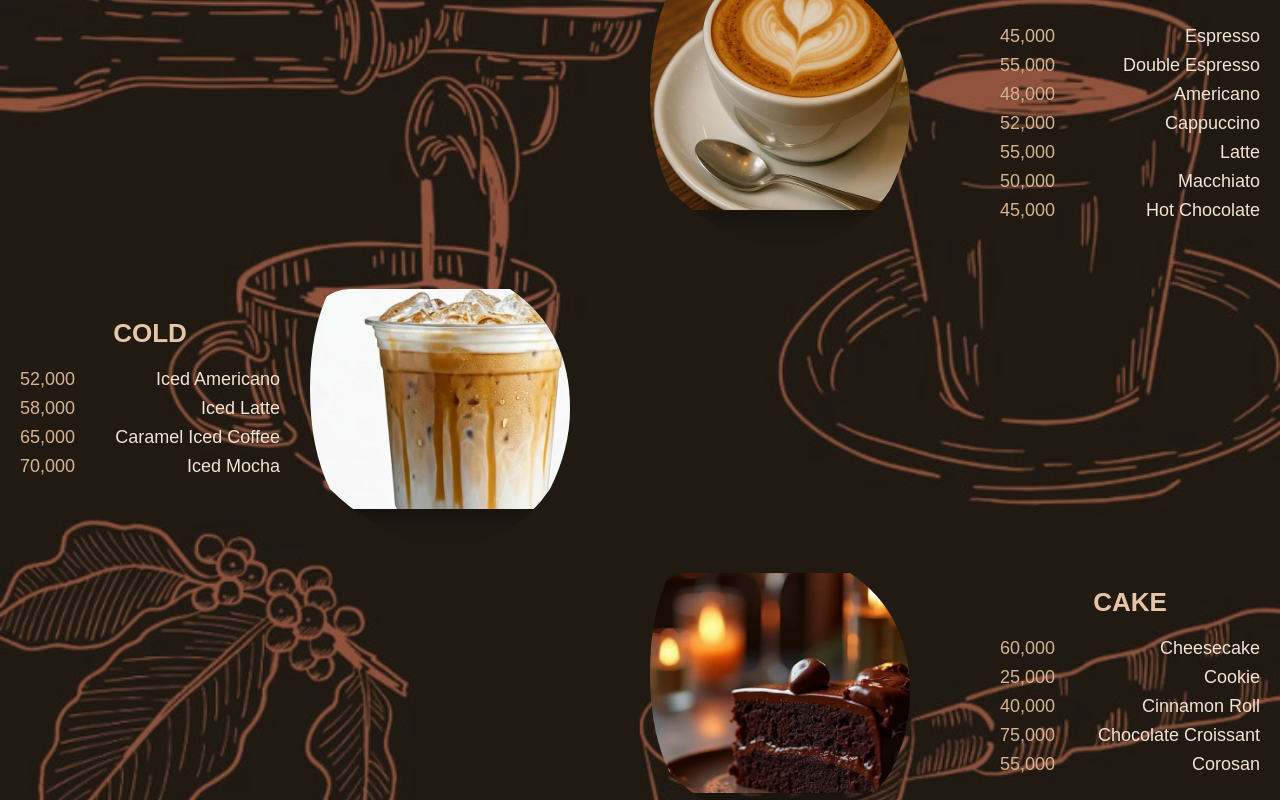
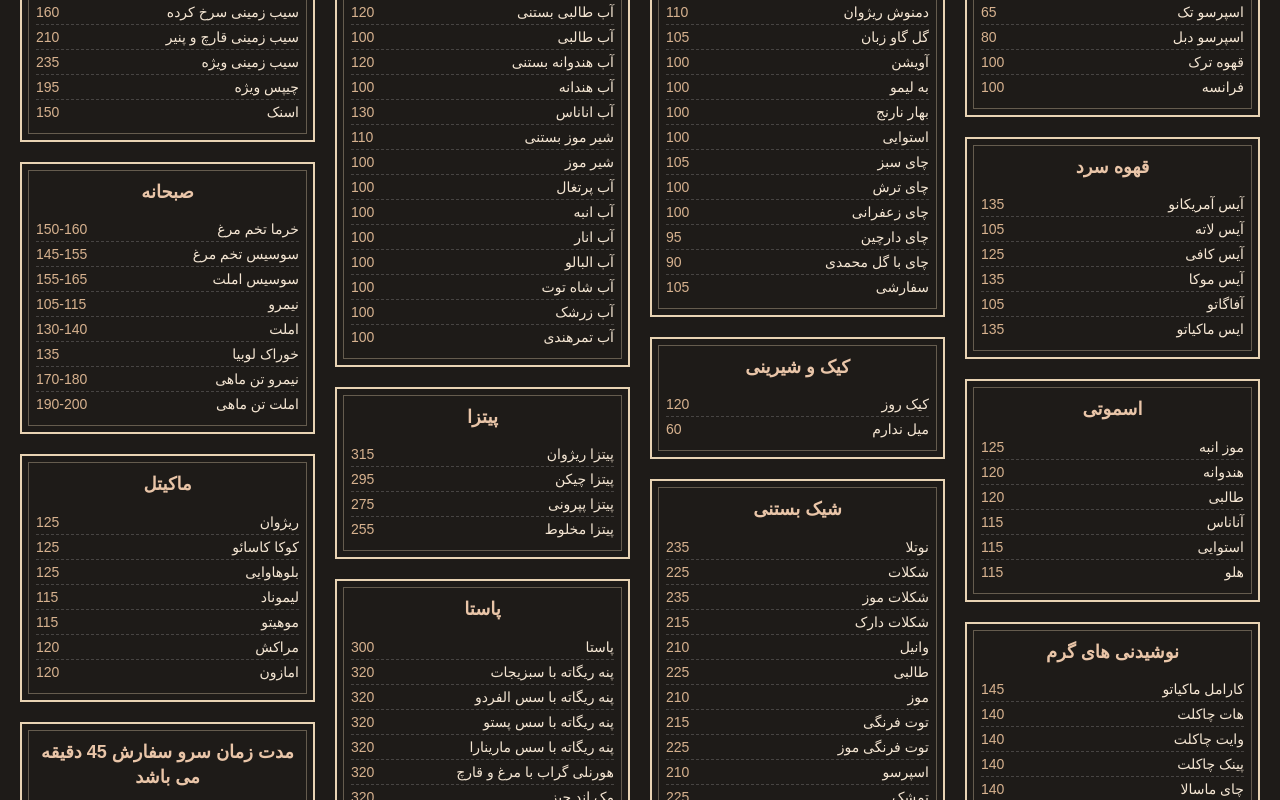
Before and after one commit to kurooshsarvandi/cofe-shop, a React (Create React App) app: page / in a window 1280 px wide. Shown: the part 980-1780 px from the top of the page. Built offline with nearby package versions, Linux system fonts and the light colour scheme.

Commit message:
Add new box menu And new style css

```diff
--- a/src/components/MenuSection/MenuSection.css
+++ b/src/components/MenuSection/MenuSection.css
@@ -1,71 +1,90 @@
-.menu-container {
-  background:
-    #4a2b21 url('/public/photo/back.jpg') center/cover fixed;
-  background-blend-mode: overlay;
-  color: #f4e4d3;
+.menu-board {
+  min-height: 100vh;
+  background: #1e1b18;
+  color: #f5e6d3;
   padding: 40px 20px;
-  font-family: sans-serif;
+  font-family: "Vazirmatn", sans-serif;
   direction: rtl;
-  position: relative;
 }
 
-.menu-title {
+.menu-board-title {
   text-align: center;
-  font-size: 48px;
-  margin-bottom: 30px;
-  color: #f9e9d9;
-  font-weight: 700;
+  font-size: 40px;
+  letter-spacing: 3px;
+  margin-bottom: 40px;
+  color: #f7e9d7;
 }
 
-.menu-block {
-  display: flex;
-  align-items: center;
-  margin: 60px 0;
-  gap: 30px;
+/* 🔥 چیدمان آجری واقعی */
+.menu-columns {
+  column-count: 4;
+  column-gap: 20px;
 }
 
-.menu-block.reverse {
-  flex-direction: row-reverse;
+/* ریسپانسیو */
+@media (max-width: 1200px) {
+  .menu-columns {
+    column-count: 3;
+  }
 }
 
-.menu-image img {
-  width: 320px;
-  height: 220PX;
-  object-fit: cover;
-  border-radius: 40px;
-  clip-path: path("M 20 0 Q 0 40 0 100 Q 0 160 20 200 Q 60 240 120 260 Q 200 260 240 200 Q 260 160 260 120 Q 260 40 200 0 Z");
-  box-shadow: 0 8px 25px rgba(0, 0, 0, 0.3); /* سایه زیبا */
-  transition: all 0.3s ease; /* انیمیشن نرم */
+@media (max-width: 768px) {
+  .menu-columns {
+    column-count: 2;
+  }
 }
 
-.menu-image img:hover {
-  transform: scale(1.05); /* بزرگ شدن هنگام hover */
-  box-shadow: 0 12px 35px rgba(0, 0, 0, 0.4);
+@media (max-width: 480px) {
+  .menu-columns {
+    column-count: 1;
+  }
 }
 
-.menu-list h2 {
-  font-size: 26px;
+.menu-card {
+  border: 2px solid #e8d3b3;
+  padding: 16px 14px;
+  position: relative;
   margin-bottom: 20px;
-  color: #e9c5a8;
+
+  break-inside: avoid;
+  height: fit-content;
 }
 
-.item {
+.menu-card::before {
+  content: "";
+  position: absolute;
+  inset: 6px;
+  border: 1px solid rgba(232, 211, 179, 0.35);
+  pointer-events: none;
+}
+
+.menu-card h2 {
+  text-align: center;
+  font-size: 18px;
+  margin-bottom: 12px;
+  color: #e9c5a8;
+  line-height: 1.4;
+}
+
+.menu-card ul {
+  list-style: none;
+  padding: 0;
+  margin: 0;
+}
+
+.menu-card li {
   display: flex;
   justify-content: space-between;
-  width: 260px;
-  margin: 8px 0;
-  font-size: 18px;
+  padding: 4px 0;
+  border-bottom: 1px dashed rgba(255, 255, 255, 0.18);
+  font-size: 14px;
 }
 
-.item span:last-child {
-  color: #d7b28f;
-}
-/* عکس‌های سمت چپ */
-.menu-block:not(.reverse) .menu-image {
-  order: 1;
+.menu-card li:last-child {
+  border-bottom: none;
 }
 
-/* عکس‌های سمت راست */
-.menu-block.reverse .menu-image {
-  order: 4;
+.menu-card li span:last-child {
+  color: #d7b28f;
+  white-space: nowrap;
 }
--- a/src/components/MenuSection/MenuSection.js
+++ b/src/components/MenuSection/MenuSection.js
@@ -3,87 +3,205 @@ import "./MenuSection.css";
 
 function MenuSection() {
   return (
-    <div className="menu-container">
-      <h1 className="menu-title">Menu Coffee</h1>
+    <div className="menu-board">
+      <h1 className="menu-board-title">RIZHVAN MENU</h1>
 
-      <div className="menu-block">
-        <div className="menu-image">
-          <img src="/photo/Cappuccino.jpg" alt="Hot Coffee" />
+      <div className="menu-columns">
+
+        <div className="menu-card">
+          <h2>قهوه گرم</h2>
+          <ul>
+            <li><span>اسپرسو تک</span><span>65</span></li>
+            <li><span> اسپرسو دبل</span><span>80</span></li>
+            <li><span>قهوه ترک</span><span>100</span></li>
+            <li><span>فرانسه</span><span>100</span></li>
+          </ul>
         </div>
 
-        <div className="menu-list">
-          <h2>HOT</h2>
-          <div className="item">
-            <span>Espresso</span><span>45,000</span>
-          </div>
-          <div className="item">
-            <span>Double Espresso</span><span>55,000</span>
-          </div>
-          <div className="item">
-            <span>Americano</span><span>48,000</span>
-          </div>
-          <div className="item">
-            <span>Cappuccino</span><span>52,000</span>
-          </div>
-          <div className="item">
-            <span>Latte</span><span>55,000</span>
-          </div>
-          <div className="item">
-            <span>Macchiato</span><span>50,000</span>
-          </div>
-          <div className="item">
-            <span>Hot Chocolate</span><span>45,000</span>
-          </div>
-        </div>
+        <div className="menu-card">
+          <h2>قهوه سرد</h2>
+          <ul>
+            <li><span>آیس آمریکانو</span><span>135</span></li>
+            <li><span>آیس لاته</span><span>105</span></li>
+            <li><span>آیس کافی</span><span>125</span></li>
+            <li><span>آیس موکا</span><span>135</span></li>
+            <li><span>آفاگاتو</span><span>105</span></li>
+            <li><span>ایس ماکیاتو</span><span>135</span></li>
+          </ul>
         </div>
 
-      <div className="menu-block reverse">
-        <div className="menu-image">
-          <img src="/photo/ICE COFFE.jpg" alt="Cold Coffee" />
+        <div className="menu-card">
+          <h2>اسموتی</h2>
+          <ul>
+            <li><span>موز انبه </span><span>125</span></li>
+            <li><span>هندوانه</span><span>120</span></li>
+            <li><span>طالبی</span><span>120</span></li>
+            <li><span>آناناس</span><span>115</span></li>
+            <li><span>استوایی</span><span>115</span></li>
+            <li><span>هلو</span><span>115</span></li>
+          </ul>
         </div>
 
-        <div className="menu-list">
-          <h2>COLD</h2>
-          <div className="item">
-            <span>Iced Americano</span><span>52,000</span>
-          </div>
-          <div className="item">
-            <span>Iced Latte</span><span>58,000</span>
-          </div>
-          <div className="item">
-            <span>Caramel Iced Coffee</span><span>65,000</span>
-          </div>
-          <div className="item">
-            <span>Iced Mocha</span><span>70,000</span>
-          </div>
-        </div>
+        <div className="menu-card">
+          <h2>نوشیدنی های گرم</h2>
+          <ul>
+            <li><span>کارامل ماکیاتو</span><span>145</span></li>
+            <li><span>هات چاکلت</span><span>140</span></li>
+            <li><span>وایت چاکلت</span><span>140</span></li>
+            <li><span>پینک چاکلت</span><span>140</span></li>
+            <li><span>چای ماسالا</span><span>140</span></li>
+            <li><span>چایی پسته</span><span>145</span></li>
+            <li><span>اورج کاپو</span><span>110</span></li>
+            <li><span>کاپوچینو</span><span>140</span></li>
+            <li><span>آمریکانو</span><span>110</span></li>
+            <li><span>نسکافه</span><span>140</span></li>
+            <li><span>کرک</span><span>145</span></li>
+            <li><span>موکا</span><span>145</span></li>
+            <li><span>لاته</span><span>145</span></li>
+          </ul>
         </div>
 
-      <div className="menu-block">
-        <div className="menu-image">
-          <img src="/photo/CAKE.jpg" alt="Iced Coffee" />
+        <div className="menu-card">
+          <h2>دمنوش گیاهی</h2>
+          <ul>
+            <li><span>دمنوش ریژوان</span><span>110</span></li>
+            <li><span>گل گاو زبان</span><span>105</span></li>
+            <li><span>آویشن</span><span>100</span></li>
+            <li><span>به لیمو</span><span>100</span></li>
+            <li><span>بهار نارنج</span><span>100</span></li>
+            <li><span>استوایی</span><span>100</span></li>
+            <li><span>چای سبز</span><span>105</span></li>
+            <li><span>چای ترش</span><span>100</span></li>
+            <li><span>چای زعفرانی</span><span>100</span></li>
+            <li><span>چای دارچین</span><span>95</span></li>
+            <li><span>چای با گل محمدی</span><span>90</span></li>
+            <li><span>سفارشی</span><span>105</span></li>
+          </ul>
         </div>
 
-        <div className="menu-list">
-          <h2>CAKE</h2>
-          <div className="item">
-            <span>Cheesecake</span><span>60,000</span>
+        <div className="menu-card">
+          <h2>کیک و شیرینی</h2>
+          <ul>
+            <li><span> کیک روز</span><span>120</span></li>
+            <li><span> میل ندارم</span><span>60</span></li>
+          </ul>
         </div>
-          <div className="item">
-            <span>Cookie</span><span>25,000</span>
+
+        <div className="menu-card">
+          <h2>شیک بستنی </h2>
+          <ul>
+            <li><span>نوتلا</span><span>235</span></li>
+            <li><span>شکلات</span><span>225</span></li>
+            <li><span>شکلات موز</span><span>235</span></li>
+            <li><span>شکلات دارک</span><span>215</span></li>
+            <li><span>وانیل</span><span>210</span></li>
+            <li><span>طالبی</span><span>225</span></li>
+            <li><span>موز</span><span>210</span></li>
+            <li><span>توت فرنگی</span><span>215</span></li>
+            <li><span>توت فرنگی موز</span><span>225</span></li>
+            <li><span>اسپرسو</span><span>210</span></li>
+            <li><span>تمشک</span><span>225</span></li>
+            <li><span>بادم زمینی</span><span>225</span></li>
+            <li><span>ذغالی</span><span>225</span></li>
+            <li><span>نسکافه</span><span>215</span></li>
+            <li><span>معجون شیرازی</span><span>240</span></li>
+            <li><span>بستنی 3 اسکپی</span><span>120</span></li>
+            <li><span>معجون ویژه ریژوان</span><span>300</span></li>
+            <li><span>وافل بستنی</span><span>230</span></li>
+          </ul>
         </div>
-          <div className="item">
-            <span>Cinnamon Roll</span><span>40,000</span>
+
+        <div className="menu-card">
+          <h2>آب میوه</h2>
+          <ul>
+            <li><span>آب طالبی بستنی</span><span>120</span></li>
+            <li><span>آب طالبی</span><span>100</span></li>
+            <li><span>آب هندوانه بستنی</span><span>120</span></li>
+            <li><span>آب هندانه</span><span>100</span></li>
+            <li><span>آب اناناس</span><span>130</span></li>
+            <li><span>شیر موز بستنی</span><span>110</span></li>
+            <li><span>شیر موز</span><span>100</span></li>
+            <li><span>آب پرتغال</span><span>100</span></li>
+            <li><span>آب انبه</span><span>100</span></li>
+            <li><span>آب انار</span><span>100</span></li>
+            <li><span>آب البالو</span><span>100</span></li>
+            <li><span>آب شاه توت</span><span>100</span></li>
+            <li><span>آب زرشک</span><span>100</span></li>
+            <li><span>آب تمرهندی</span><span>100</span></li>
+          </ul>
         </div>
-          <div className="item">
-            <span>Chocolate Croissant</span><span>75,000</span>
+
+
+        <div className="menu-card">
+          <h2>پیتزا </h2>
+          <ul>
+            <li><span>پیتزا ریژوان</span><span>315</span></li>
+            <li><span>پیتزا چیکن</span><span>295</span></li>
+            <li><span>پیتزا پپرونی</span><span>275</span></li>
+            <li><span>پیتزا مخلوط</span><span>255</span></li>
+          </ul>
         </div>
-          <div className="item">
-            <span>Corosan</span><span>55,000</span>
+
+        <div className="menu-card">
+          <h2>پاستا</h2>
+          <ul>
+            <li><span>پاستا</span><span>300</span></li>
+            <li><span>پنه ریگاته با سبزیجات</span><span>320</span></li>
+            <li><span>پنه ریگاته با سس الفردو</span><span>320</span></li>
+            <li><span>پنه ریگاته با سس پستو</span><span>320</span></li>
+            <li><span>پنه ریگاته با سس مارینارا</span><span>320</span></li>
+            <li><span>هورنلی گراب با مرغ و قارچ</span><span>320</span></li>
+            <li><span>مک اند چیز</span><span>320</span></li>
+          </ul>
         </div>
+
+
+        <div className="menu-card">
+          <h2>فست فود</h2>
+          <ul>
+            <li><span>سیب زمینی سرخ کرده</span><span>160</span></li>
+            <li><span>سیب زمینی قارچ و پنیر</span><span>210</span></li>
+            <li><span>سیب زمینی ویژه</span><span>235</span></li>
+            <li><span>چیپس ویژه</span><span>195</span></li>
+            <li><span>اسنک</span><span>150</span></li>
+          </ul>
+        </div>
+
+
+        <div className="menu-card">
+          <h2>صبحانه </h2>
+          <ul>
+            <li><span>خرما تخم مرغ</span><span>150-160</span></li>
+            <li><span>سوسیس تخم مرغ</span><span>145-155</span></li>
+            <li><span>سوسیس املت</span><span>155-165</span></li>
+            <li><span>نیمرو</span><span>105-115</span></li>
+            <li><span>املت</span><span>130-140</span></li>
+            <li><span>خوراک لوبیا</span><span>135</span></li>
+            <li><span>نیمرو تن ماهی</span><span>170-180</span></li>
+            <li><span>املت تن ماهی</span><span>190-200</span></li>
+          </ul>
+        </div>
+
+
+        <div className="menu-card">
+          <h2>ماکیتل</h2>
+          <ul>
+            <li><span>ریژوان</span><span>125</span></li>
+            <li><span>کوکا کاسائو</span><span>125</span></li>
+            <li><span>بلوهاوایی</span><span>125</span></li>
+            <li><span>لیموناد</span><span>115</span></li>
+            <li><span>موهیتو</span><span>115</span></li>
+            <li><span>مراکش</span><span>120</span></li>
+            <li><span>امازون</span><span>120</span></li>
+          </ul>
+        </div>
+
+        <div className="menu-card">
+          <h2>مدت زمان سرو سفارش 45 دقیقه می باشد</h2>
         </div>
       </div>
     </div>
   );
 }
-export default  MenuSection
+
+export default MenuSection;
```
Also changed, not shown: src/logo.svg (deleted). Lines whose indentation alone changed are shown as unchanged.
